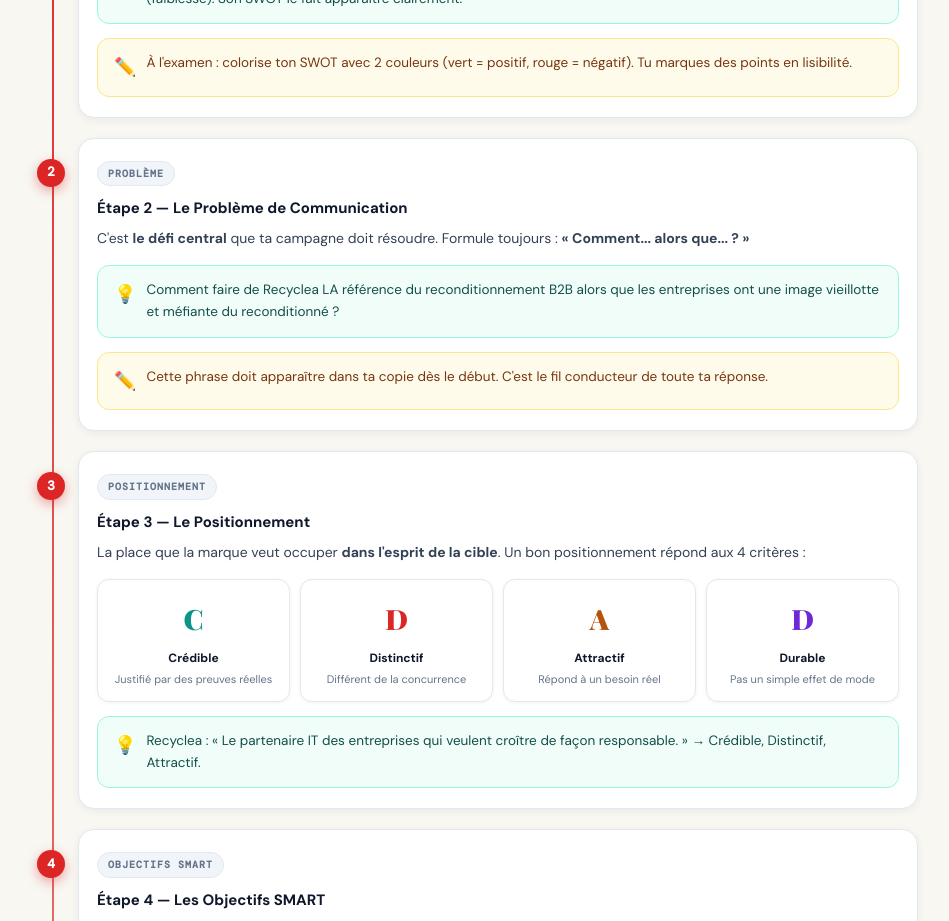
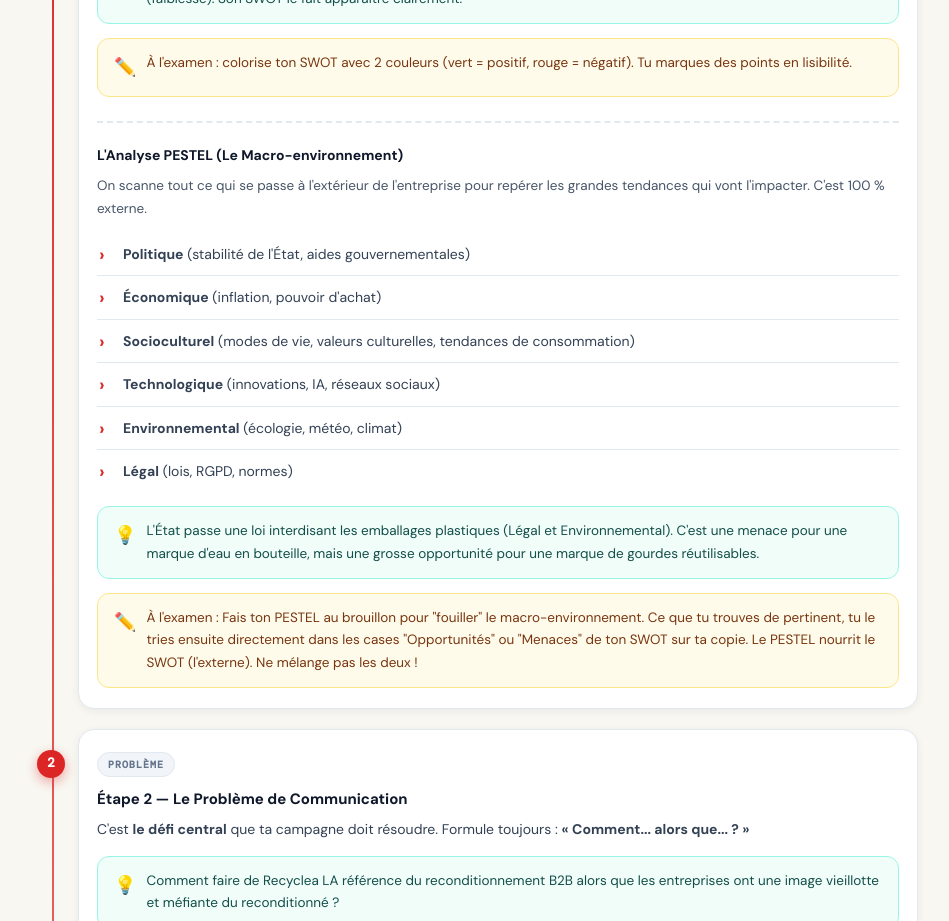
Before and after one commit to tharsananarul/bts-com-bloc01, a React (Vite) app: page / in a window 1280 px wide. Shown: the part 1120-2041 px from the top of the page, without its empty margins (162-1111 px from the left). Built offline with nearby package versions, Linux system fonts and the light colour scheme.

Commit message:
content: add PESTEL analysis to step 1

```diff
--- a/src/components/sections/PlanSection.tsx
+++ b/src/components/sections/PlanSection.tsx
@@ -26,6 +26,21 @@ export default function PlanSection() {
           ]} />
           <Example>Une marque de sport voit que le running est en plein boom (opportunité), mais qu'elle est peu connue des jeunes (faiblesse). Son SWOT le fait apparaître clairement.</Example>
           <Tip>À l'examen : colorise ton SWOT avec 2 couleurs (vert = positif, rouge = négatif). Tu marques des points en lisibilité.</Tip>
+
+          <div style={{ marginTop: 24, paddingTop: 20, borderTop: '2px dashed var(--border)' }}>
+            <h5 style={{ fontSize: 14, fontWeight: 700, marginBottom: 8, color: 'var(--ink)' }}>L'Analyse PESTEL (Le Macro-environnement)</h5>
+            <p style={{ fontSize: 13.5, color: '#475569', marginBottom: 12 }}>On scanne tout ce qui se passe à l'extérieur de l'entreprise pour repérer les grandes tendances qui vont l'impacter. C'est 100 % externe.</p>
+            <StyledList items={[
+              <><strong>Politique</strong> (stabilité de l'État, aides gouvernementales)</>,
+              <><strong>Économique</strong> (inflation, pouvoir d'achat)</>,
+              <><strong>Socioculturel</strong> (modes de vie, valeurs culturelles, tendances de consommation)</>,
+              <><strong>Technologique</strong> (innovations, IA, réseaux sociaux)</>,
+              <><strong>Environnemental</strong> (écologie, météo, climat)</>,
+              <><strong>Légal</strong> (lois, RGPD, normes)</>,
+            ]} />
+            <Example>L'État passe une loi interdisant les emballages plastiques (Légal et Environnemental). C'est une menace pour une marque d'eau en bouteille, mais une grosse opportunité pour une marque de gourdes réutilisables.</Example>
+            <Tip>À l'examen : Fais ton PESTEL au brouillon pour "fouiller" le macro-environnement. Ce que tu trouves de pertinent, tu le tries ensuite directement dans les cases "Opportunités" ou "Menaces" de ton SWOT sur ta copie. Le PESTEL nourrit le SWOT (l'externe). Ne mélange pas les deux !</Tip>
+          </div>
         </div>
 
         {/* Étape 2 */}
```
Also changed, not shown: 3 other files (tests, documents, lock files or other folders).
